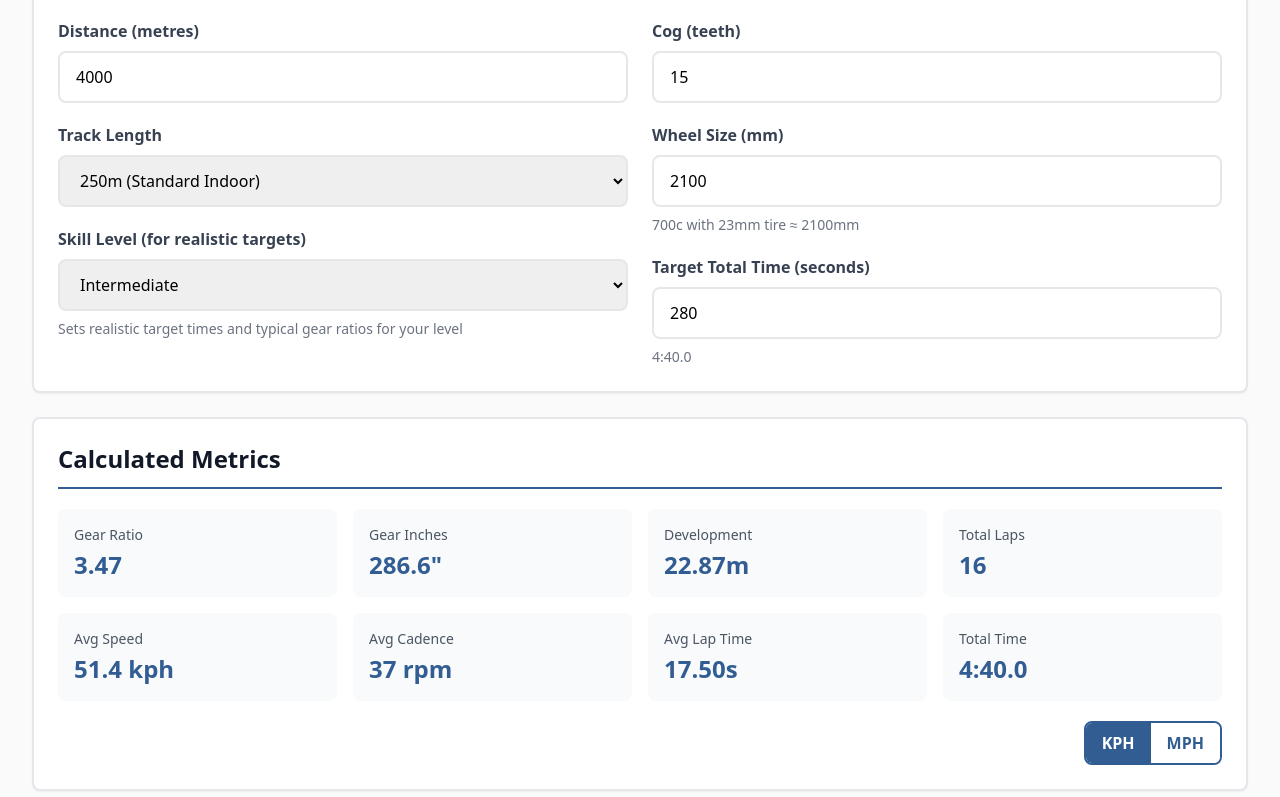
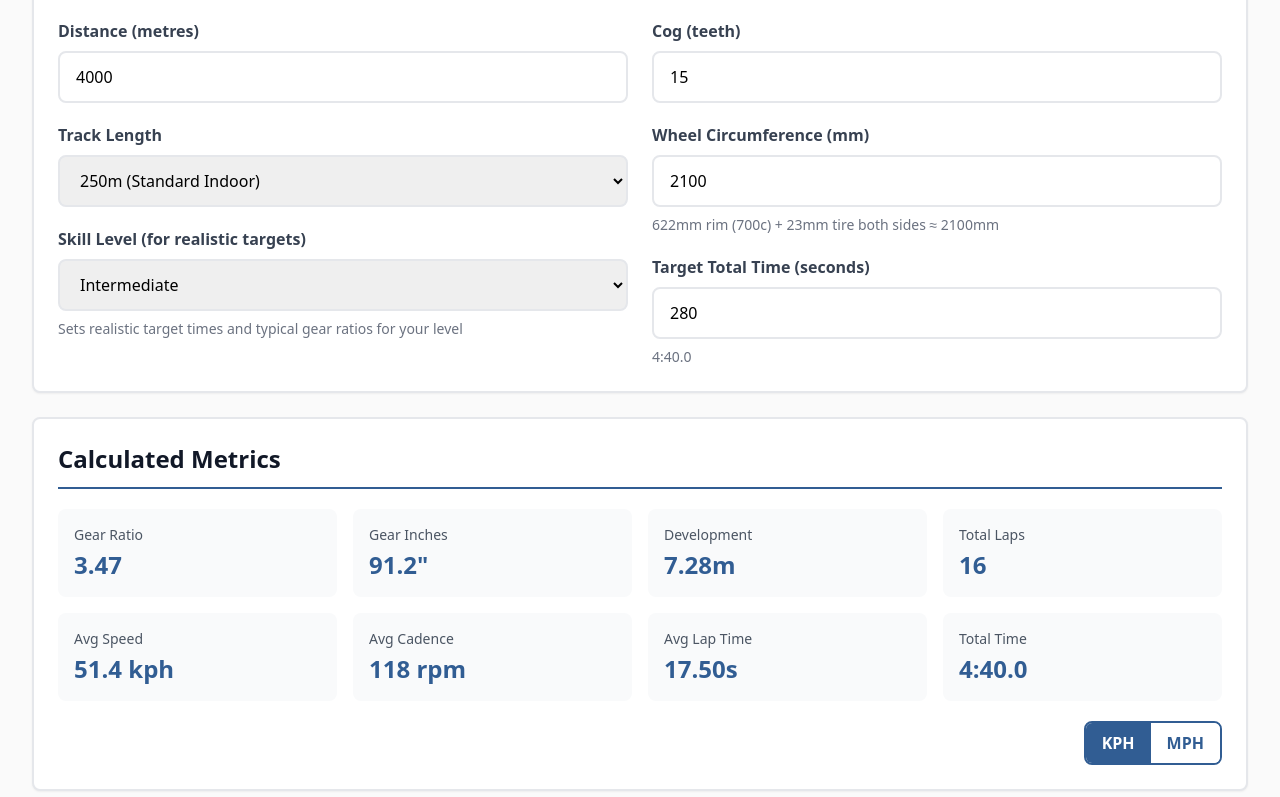
Before and after one commit to maccavamzoo/bikotic-genesis, a Next.js app: page /tools/track-cycling-calculator in a window 1280 px wide. Shown: the part 503-1300 px from the top of the page. Built offline with nearby package versions, Linux system fonts and the light colour scheme.

Commit message:
Update page.tsx

```diff
--- a/app/tools/track-cycling-calculator/page.tsx
+++ b/app/tools/track-cycling-calculator/page.tsx
@@ -29,9 +29,10 @@ export default function TrackCyclingCalculator() {
 
   // Calculate gear metrics
   const gearRatio = chainring / cog
-  const wheelCircumference = (wheelSize * Math.PI) / 1000 // in metres
+  const wheelCircumference = wheelSize / 1000 // wheelSize is already circumference in mm, convert to metres
   const development = gearRatio * wheelCircumference
-  const gearInches = gearRatio * (wheelSize / 25.4)
+  const wheelDiameter = wheelSize / Math.PI // calculate diameter from circumference for gear inches
+  const gearInches = gearRatio * (wheelDiameter / 25.4)
 
   // Calculate average speed needed
   const avgSpeedMps = distance / targetTime
@@ -321,7 +322,7 @@ export default function TrackCyclingCalculator() {
               {/* Wheel Size */}
               <div>
                 <label htmlFor="wheelSize" className="block mb-2 text-gray-700 font-semibold">
-                  Wheel Size (mm)
+                  Wheel Circumference (mm)
                 </label>
                 <input
                   type="number"
@@ -334,7 +335,7 @@ export default function TrackCyclingCalculator() {
                   className="w-full px-4 py-3 border-2 border-gray-200 rounded-lg focus:border-bikotic-blue focus:outline-none"
                 />
                 <p className="text-sm text-gray-500 mt-2">
-                  700c with 23mm tire ≈ 2100mm
+                  622mm rim (700c) + 23mm tire both sides ≈ 2100mm
                 </p>
               </div>
 
```
